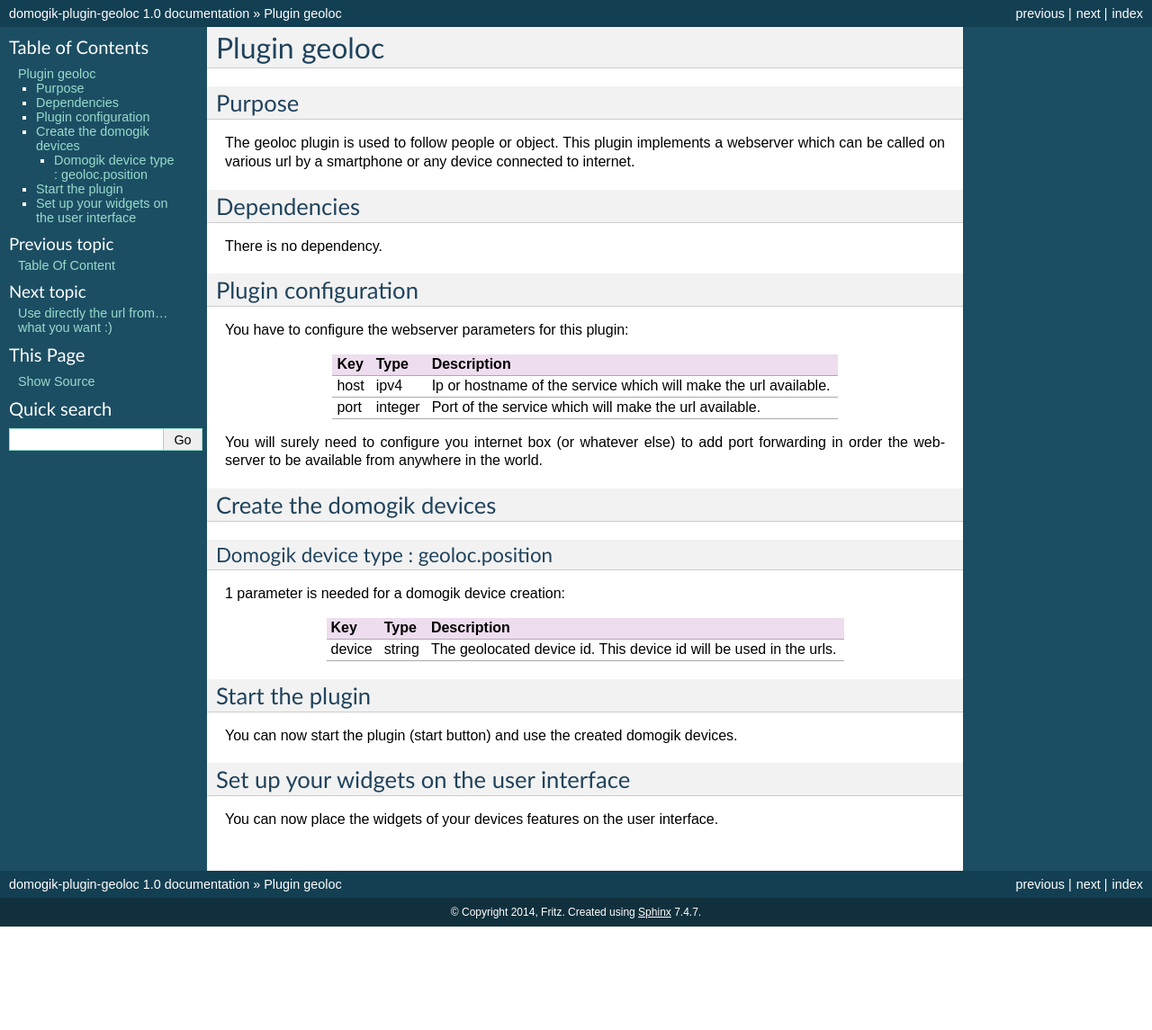
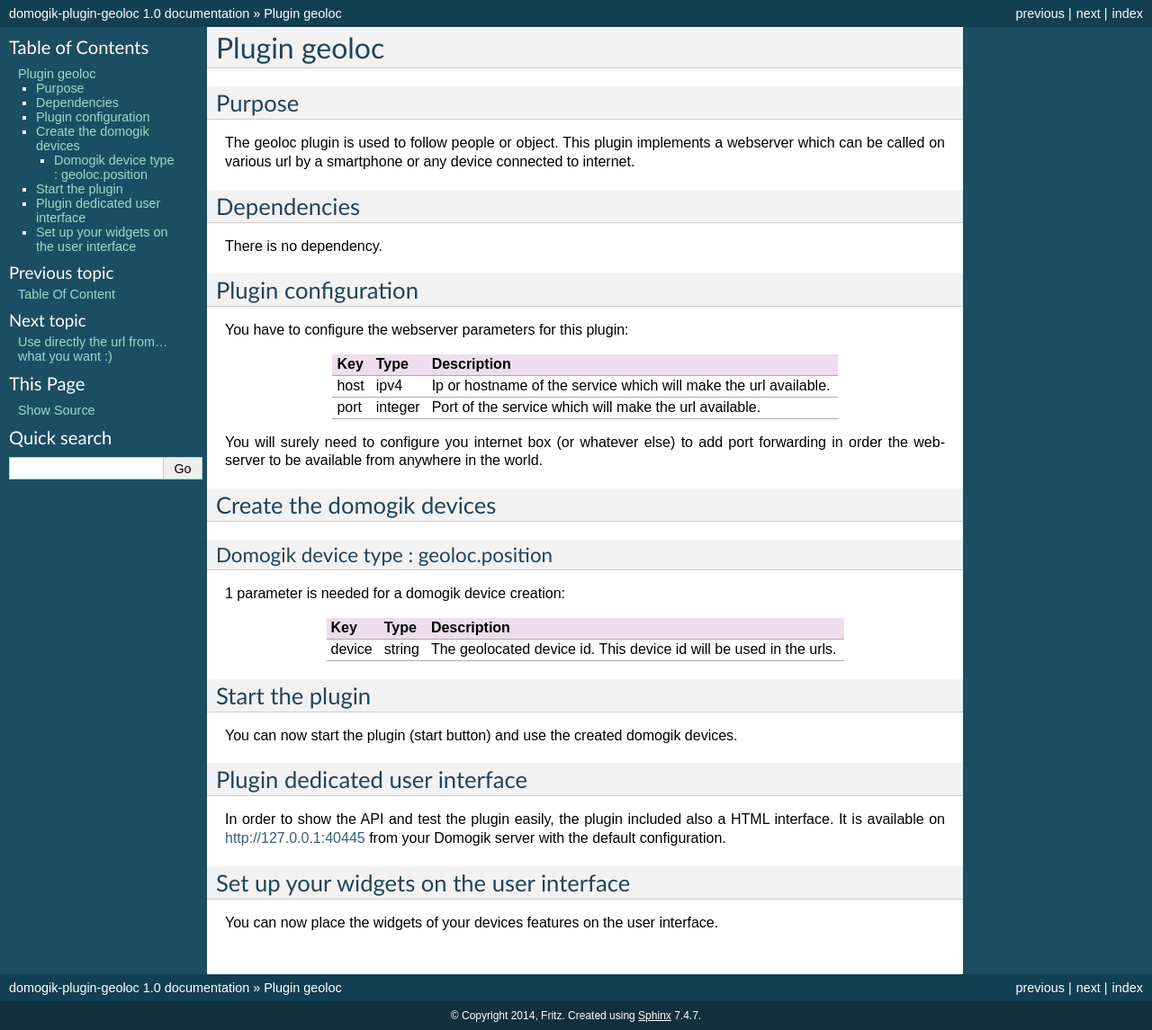
Before and after one commit to fritz-smh/domogik-plugin-geoloc, a Sphinx documentation site: the page built from docs/geoloc.txt, in a window 1280 px wide. Shown: the whole page at 90% size. Built offline with Sphinx 7.4.7, drawn with Linux system fonts in a browser that asks for light colours; before the commit the page ends 1030 px from its top, so only the background shows below that.

Commit message:
doc : complete

```diff
--- a/docs/geoloc.txt
+++ b/docs/geoloc.txt
@@ -48,6 +48,11 @@
 
 You can now start the plugin (start button) and use the created domogik devices.
 
+Plugin dedicated user interface
+===============================
+
+In order to show the API and test the plugin easily, the plugin included also a HTML interface. It is available on http://127.0.0.1:40445 from your Domogik server with the default configuration.
+
 Set up your widgets on the user interface
 =========================================
 
```
